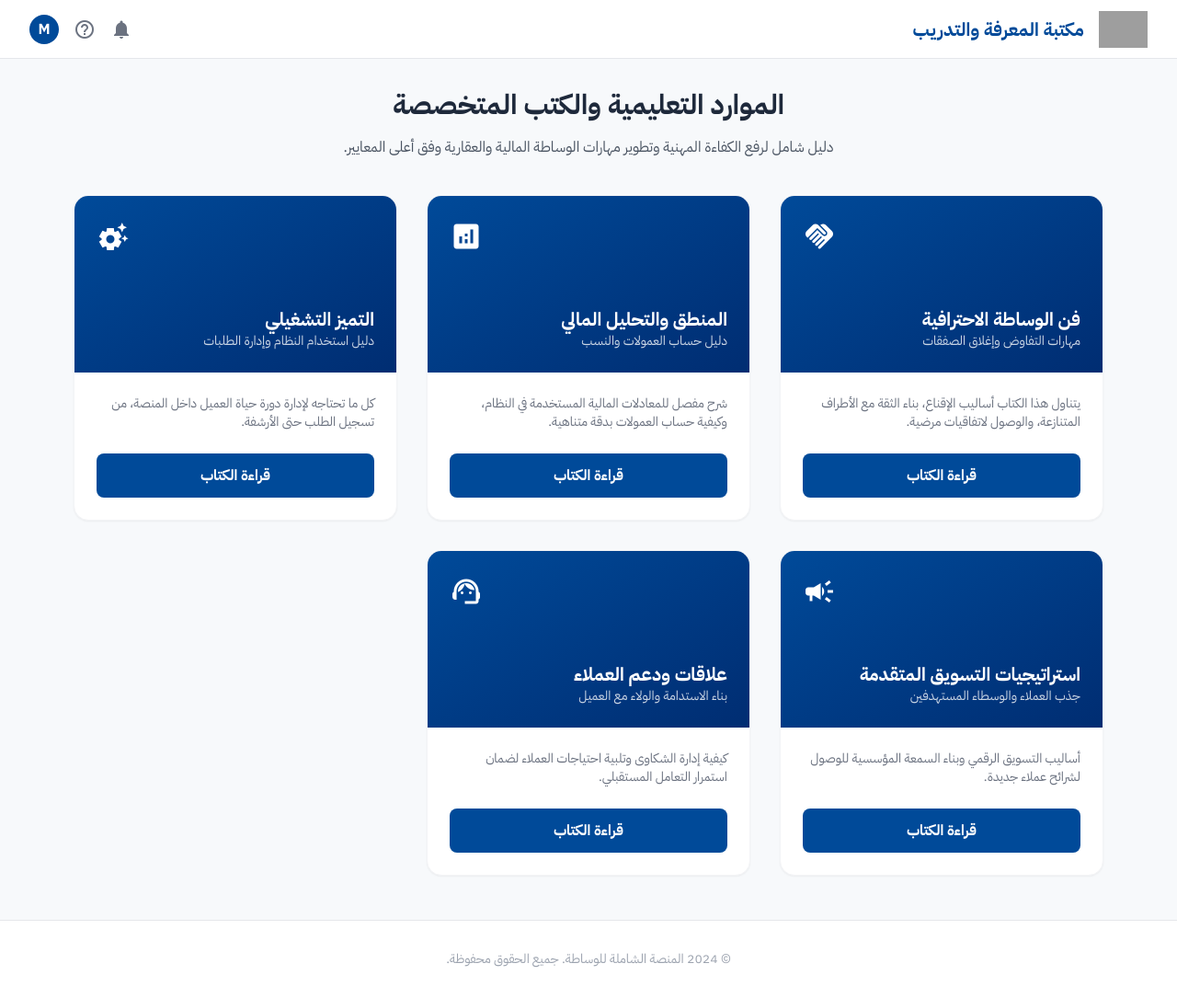
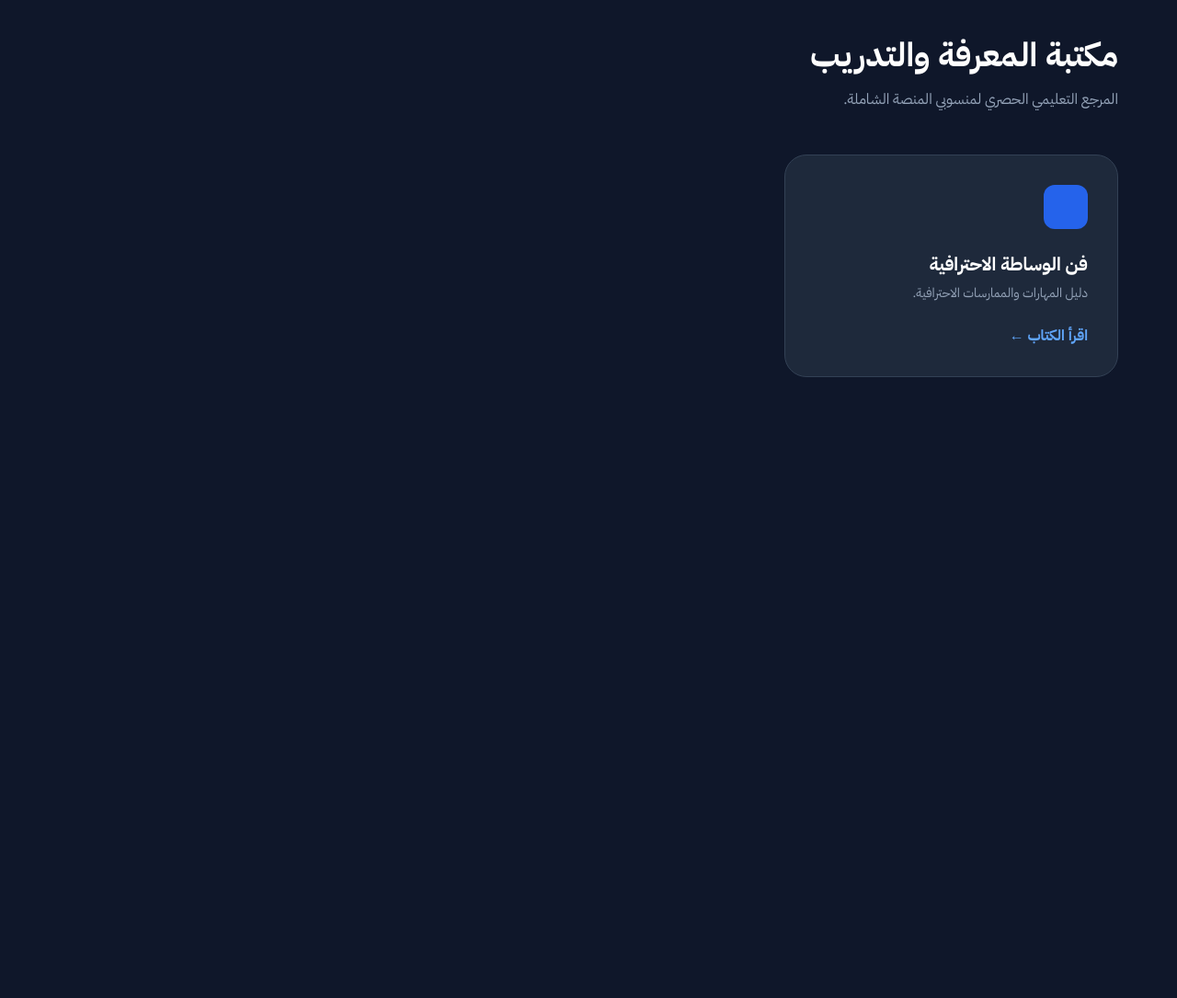
Before and after one commit to alamrisultan909-cell/wasata-nwo, a website: page knowledge-base/index.html in a window 1280 px wide. Shown: the whole page at 92% size. After the commit the page ends 800 px from the top, so only its background shows below. Drawn offline with nearby package versions, Linux system fonts and the light colour scheme; grey boxes are pictures that could not be loaded.

Commit message:
Update index.html

```diff
--- a/knowledge-base/index.html
+++ b/knowledge-base/index.html
@@ -1,112 +1,23 @@
+<!DOCTYPE html><html lang="ar" dir="rtl"><head>
+    <meta charset="UTF-8">
+    <title>مكتبة المعرفة - المنصة الشاملة للوساطة</title>
+    <script src="https://cdn.tailwindcss.com"></script>
+    <link href="https://fonts.googleapis.com/css2?family=IBM+Plex+Sans+Arabic:wght@400;700&amp;display=swap" rel="stylesheet">
+    <style>body { font-family: 'IBM Plex Sans Arabic', sans-serif; }</style>
+</head>
+<body class="bg-slate-900 text-white p-10">
+    <div class="max-w-6xl mx-auto">
+        <h1 class="text-4xl font-bold mb-4">مكتبة المعرفة والتدريب</h1>
+        <p class="text-slate-400 mb-12">المرجع التعليمي الحصري لمنسوبي المنصة الشاملة.</p>
+        <div class="grid grid-cols-1 md:grid-cols-3 gap-8">
+            <div class="bg-slate-800 p-8 rounded-3xl border border-slate-700 hover:border-blue-500 transition-all cursor-pointer">
+                <div class="w-12 h-12 bg-blue-600 rounded-xl mb-6"></div>
+                <h3 class="text-xl font-bold mb-2">فن الوساطة الاحترافية</h3>
+                <p class="text-slate-400 text-sm">دليل المهارات والممارسات الاحترافية.</p>
+                <a href="/knowledge-base/professional-mediation.html" class="inline-block mt-6 text-blue-400 font-bold">اقرأ الكتاب ←</a>
+            </div>
+            <!-- كرر لبقية الكتب -->
+        </div>
+    </div>
 
-<!DOCTYPE html>
-
-<html dir="rtl" lang="ar">
-<head>
-<meta charset="utf-8"/>
-<meta content="width=device-width, initial-scale=1.0" name="viewport"/>
-<title>مكتبة المعرفة والتدريب - المنصة الشاملة للوساطة</title>
-<script src="https://cdn.tailwindcss.com"></script>
-<link href="https://fonts.googleapis.com/css2?family=IBM+Plex+Sans+Arabic:wght@300;400;500;600;700&amp;display=swap" rel="stylesheet"/>
-<link href="https://fonts.googleapis.com/icon?family=Material+Icons" rel="stylesheet"/>
-<style>
-        body { font-family: 'IBM Plex Sans Arabic', sans-serif; }
-    </style>
-</head>
-<body class="bg-[#f7f9fb] text-[#1e293b]">
-<!-- Top NavBar -->
-<nav class="fixed top-0 left-0 right-0 h-16 bg-white border-b border-gray-200 z-50 flex items-center justify-between px-8">
-<div class="flex items-center gap-4">
-<img alt="شعار المنصة" class="h-10" src="https://www.gstatic.com/labs-code/stitch/stitch-placeholder-300x300.svg"/>
-<h1 class="text-xl font-bold text-[#004a99]">مكتبة المعرفة والتدريب</h1>
-</div>
-<div class="flex items-center gap-4 text-gray-500">
-<span class="material-icons">notifications</span>
-<span class="material-icons">help_outline</span>
-<div class="w-8 h-8 rounded-full bg-[#004a99] text-white flex items-center justify-center font-bold">M</div>
-</div>
-</nav>
-<div class="pt-24 pb-12 max-w-6xl mx-auto px-4">
-<div class="mb-10 text-center">
-<h2 class="text-3xl font-bold mb-4">الموارد التعليمية والكتب المتخصصة</h2>
-<p class="text-gray-600 max-w-2xl mx-auto">دليل شامل لرفع الكفاءة المهنية وتطوير مهارات الوساطة المالية والعقارية وفق أعلى المعايير.</p>
-</div>
-<div class="grid grid-cols-1 md:grid-cols-2 lg:grid-cols-3 gap-8">
-<!-- Book 1: Professional Mediation -->
-<div class="bg-white rounded-2xl shadow-sm border border-gray-100 overflow-hidden hover:shadow-md transition-shadow">
-<div class="h-48 bg-gradient-to-br from-[#004a99] to-[#002d72] p-6 flex flex-col justify-between text-white">
-<span class="material-icons text-4xl">handshake</span>
-<div>
-<h3 class="text-xl font-bold">فن الوساطة الاحترافية</h3>
-<p class="text-sm opacity-80">مهارات التفاوض وإغلاق الصفقات</p>
-</div>
-</div>
-<div class="p-6">
-<p class="text-sm text-gray-500 mb-6">يتناول هذا الكتاب أساليب الإقناع، بناء الثقة مع الأطراف المتنازعة، والوصول لاتفاقيات مرضية.</p>
-<a class="block w-full text-center py-3 bg-[#004a99] text-white rounded-lg font-bold hover:bg-[#003d7a] transition-colors" href="professional-mediation.html">قراءة الكتاب</a>
-</div>
-</div>
-<!-- Book 2: Financial Logic -->
-<div class="bg-white rounded-2xl shadow-sm border border-gray-100 overflow-hidden hover:shadow-md transition-shadow">
-<div class="h-48 bg-gradient-to-br from-[#004a99] to-[#002d72] p-6 flex flex-col justify-between text-white">
-<span class="material-icons text-4xl">analytics</span>
-<div>
-<h3 class="text-xl font-bold">المنطق والتحليل المالي</h3>
-<p class="text-sm opacity-80">دليل حساب العمولات والنسب</p>
-</div>
-</div>
-<div class="p-6">
-<p class="text-sm text-gray-500 mb-6">شرح مفصل للمعادلات المالية المستخدمة في النظام، وكيفية حساب العمولات بدقة متناهية.</p>
-<a class="block w-full text-center py-3 bg-[#004a99] text-white rounded-lg font-bold hover:bg-[#003d7a] transition-colors" href="financial-logic.html">قراءة الكتاب</a>
-</div>
-</div>
-<!-- Book 3: Operational Excellence -->
-<div class="bg-white rounded-2xl shadow-sm border border-gray-100 overflow-hidden hover:shadow-md transition-shadow">
-<div class="h-48 bg-gradient-to-br from-[#004a99] to-[#002d72] p-6 flex flex-col justify-between text-white">
-<span class="material-icons text-4xl">settings_suggest</span>
-<div>
-<h3 class="text-xl font-bold">التميز التشغيلي</h3>
-<p class="text-sm opacity-80">دليل استخدام النظام وإدارة الطلبات</p>
-</div>
-</div>
-<div class="p-6">
-<p class="text-sm text-gray-500 mb-6">كل ما تحتاجه لإدارة دورة حياة العميل داخل المنصة، من تسجيل الطلب حتى الأرشفة.</p>
-<a class="block w-full text-center py-3 bg-[#004a99] text-white rounded-lg font-bold hover:bg-[#003d7a] transition-colors" href="operational-excellence.html">قراءة الكتاب</a>
-</div>
-</div>
-<!-- Book 4: Marketing Strategies -->
-<div class="bg-white rounded-2xl shadow-sm border border-gray-100 overflow-hidden hover:shadow-md transition-shadow">
-<div class="h-48 bg-gradient-to-br from-[#004a99] to-[#002d72] p-6 flex flex-col justify-between text-white">
-<span class="material-icons text-4xl">campaign</span>
-<div>
-<h3 class="text-xl font-bold">استراتيجيات التسويق المتقدمة</h3>
-<p class="text-sm opacity-80">جذب العملاء والوسطاء المستهدفين</p>
-</div>
-</div>
-<div class="p-6">
-<p class="text-sm text-gray-500 mb-6">أساليب التسويق الرقمي وبناء السمعة المؤسسية للوصول لشرائح عملاء جديدة.</p>
-<a class="block w-full text-center py-3 bg-[#004a99] text-white rounded-lg font-bold hover:bg-[#003d7a] transition-colors" href="marketing-strategies.html">قراءة الكتاب</a>
-</div>
-</div>
-<!-- Book 5: Customer Support -->
-<div class="bg-white rounded-2xl shadow-sm border border-gray-100 overflow-hidden hover:shadow-md transition-shadow">
-<div class="h-48 bg-gradient-to-br from-[#004a99] to-[#002d72] p-6 flex flex-col justify-between text-white">
-<span class="material-icons text-4xl">support_agent</span>
-<div>
-<h3 class="text-xl font-bold">علاقات ودعم العملاء</h3>
-<p class="text-sm opacity-80">بناء الاستدامة والولاء مع العميل</p>
-</div>
-</div>
-<div class="p-6">
-<p class="text-sm text-gray-500 mb-6">كيفية إدارة الشكاوى وتلبية احتياجات العملاء لضمان استمرار التعامل المستقبلي.</p>
-<a class="block w-full text-center py-3 bg-[#004a99] text-white rounded-lg font-bold hover:bg-[#003d7a] transition-colors" href="customer-support.html">قراءة الكتاب</a>
-</div>
-</div>
-</div>
-</div>
-<!-- Footer -->
-<footer class="bg-white border-t border-gray-200 py-8 text-center text-gray-400 text-sm">
-<p>© 2024 المنصة الشاملة للوساطة. جميع الحقوق محفوظة.</p>
-</footer>
-</body>
-</html>
+</body></html>
```
